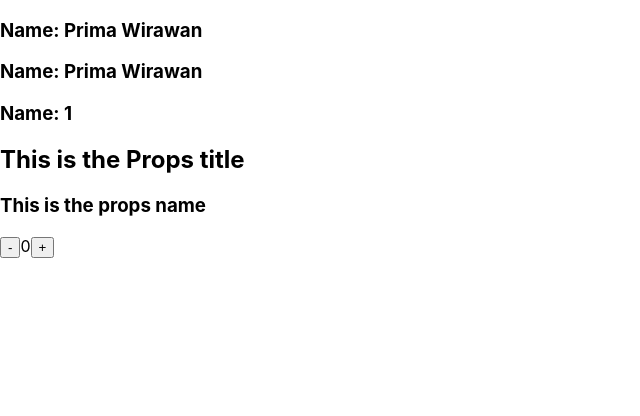
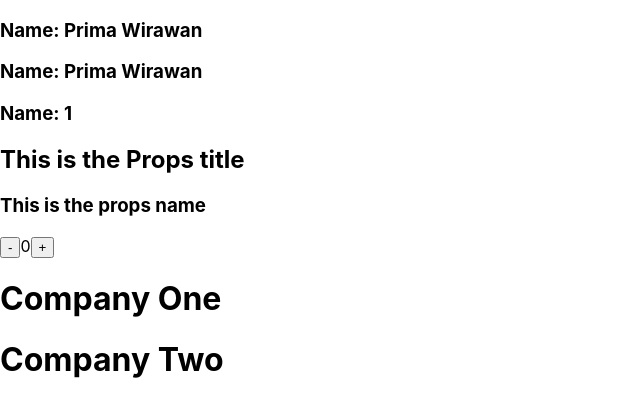
Before and after one commit to primprum/react-js, a React (Create React App) app: page / in a window 1280 px wide. Shown: the top 416 px of the page, without its empty margins (0-640 px from the left). Built offline with nearby package versions, Linux system fonts and the light colour scheme.

Commit message:
show map into page

```diff
--- a/src/components/MapFunc.js
+++ b/src/components/MapFunc.js
@@ -3,12 +3,14 @@ import React from "react";
 const MapFunc = () => {
   const companies = [
     {
+      id: 1,
       name: "Company One",
       category: "Finance",
       start: 1981,
       end: 2003,
     },
     {
+      id: 2,
       name: "Company Two",
       category: "Retail",
       start: 1992,
@@ -22,12 +24,18 @@ const MapFunc = () => {
 
   return (
     <>
+      {/* this is somehow incorrect, only making it on the same line */}
       {/* <h1>{companiesName}</h1> */}
 
       {/* directly, without making function variable first */}
       {companies.map((company) => {
         return console.log(company.name);
       })}
+
+      {/* best way to show it into the page */}
+      {companies.map((company) => (
+        <h1>{company.name}</h1>
+      ))}
     </>
   );
 };
```
